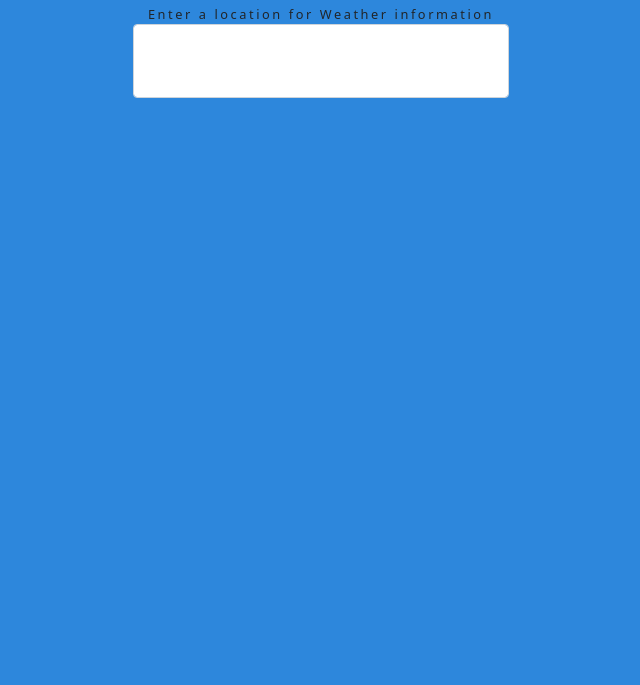
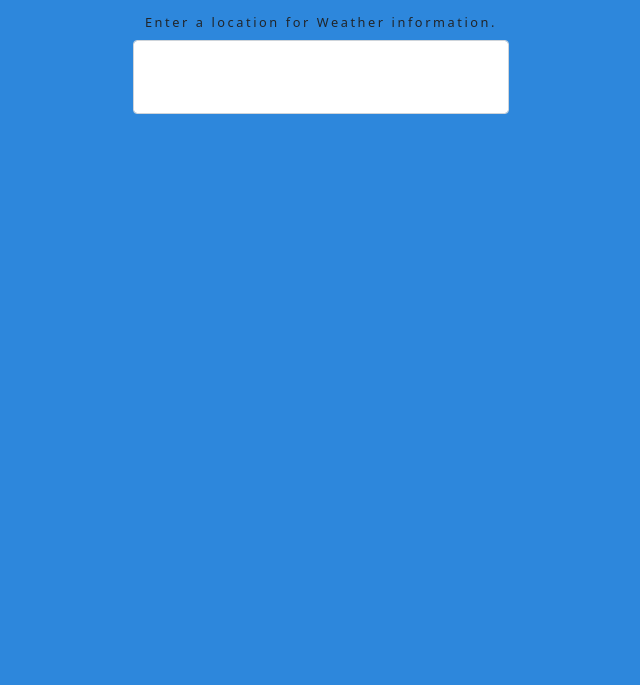
Before and after one commit to Rahat47/ninja-weather, a plain HTML site: page index.html in a window 1280 px wide. Shown: the part 115-800 px from the top of the page, without its empty margins (319-959 px from the left). Drawn offline with nearby package versions, Linux system fonts and the light colour scheme.

Commit message:
trying to fix e problem

```diff
--- a/index.html
+++ b/index.html
@@ -13,7 +13,7 @@
       <h1 class="text-center my-4">Ninja Weather</h1>
 
       <form class="change-location my-4 text-center">
-        <label for="city">Enter a location for Weather information</label>
+        <label class="my-2" for="city">Enter a location for Weather information.</label>
         <input type="text" name="city" class="form-control p-4">
       </form>
 
```
